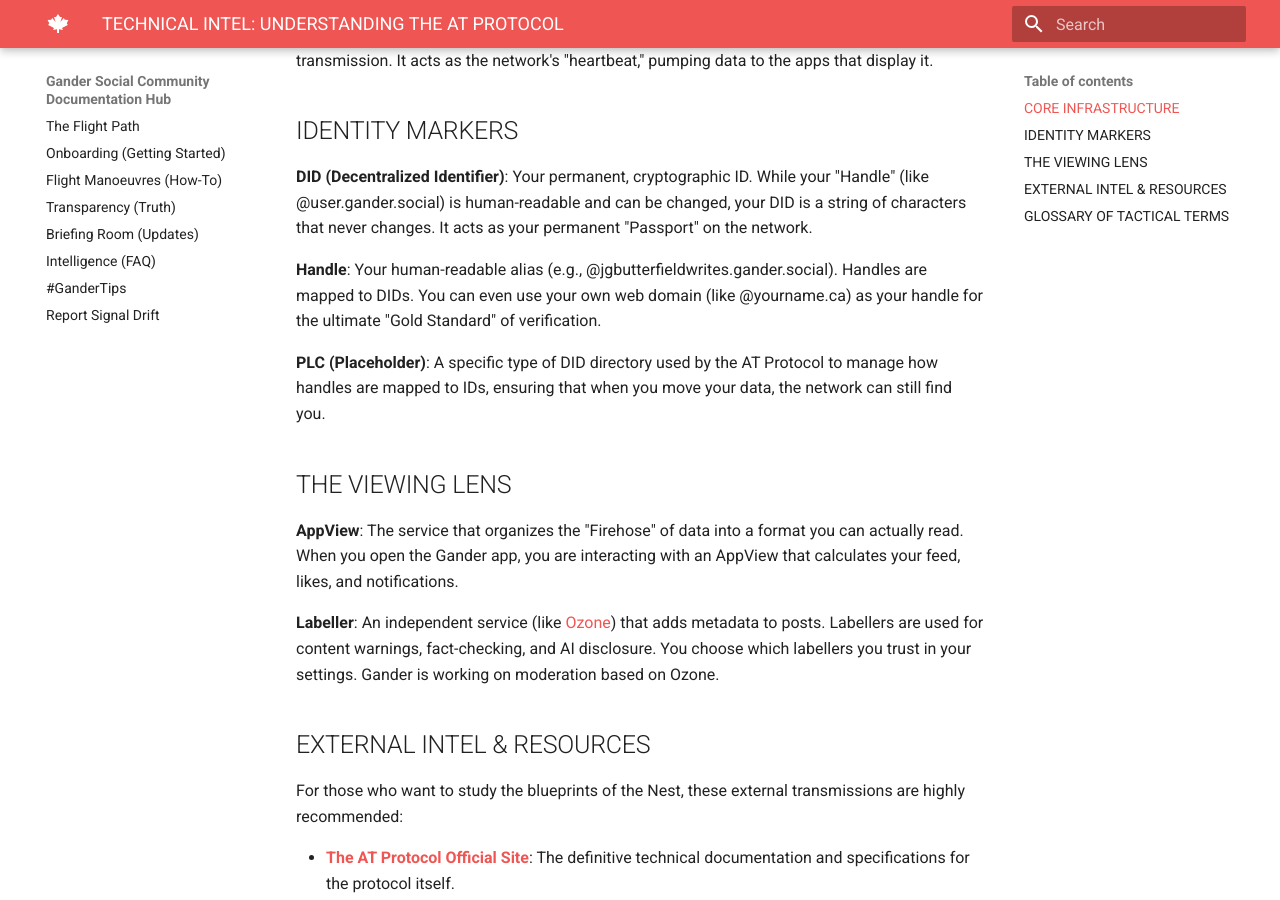
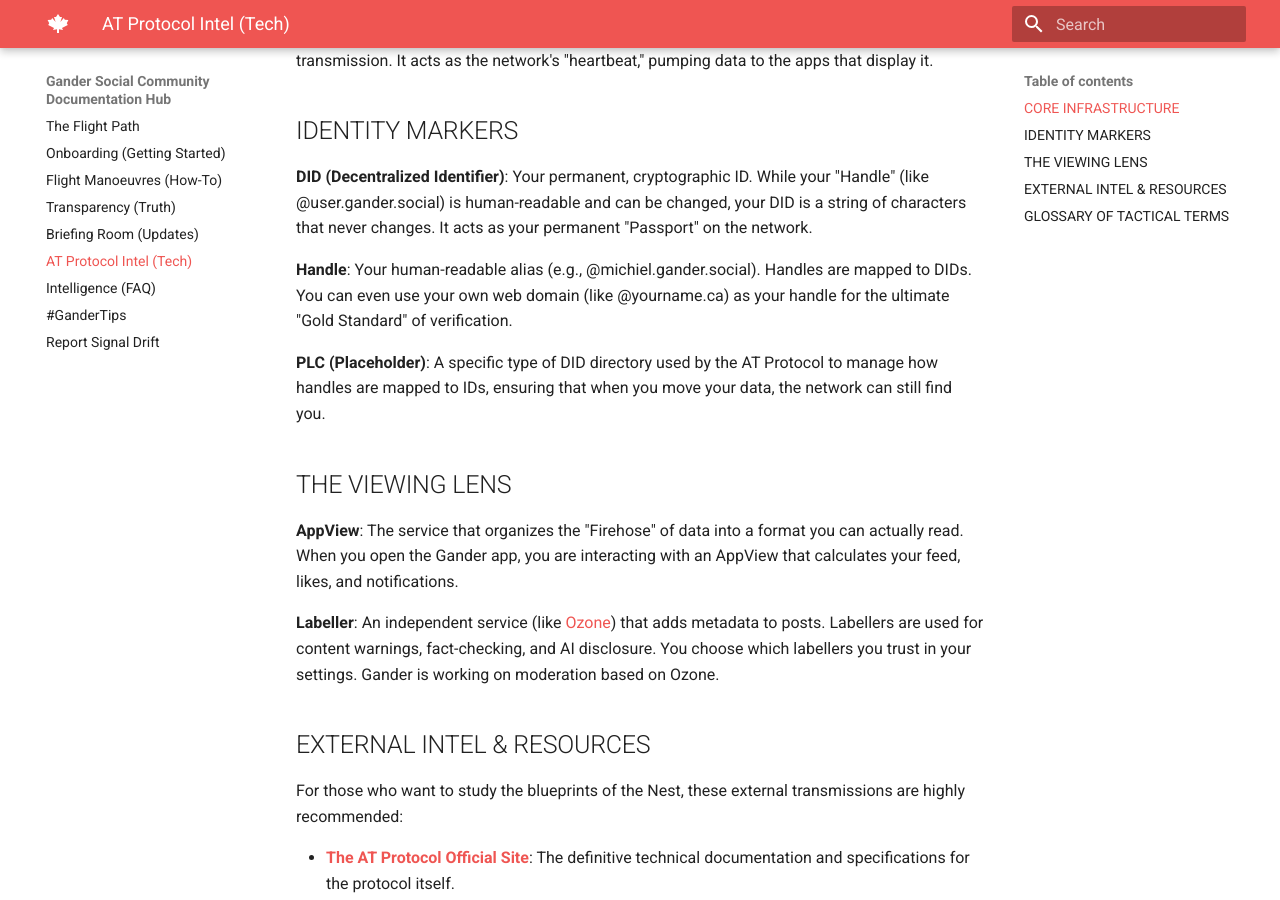
Before and after one commit to jasonbutt/gander-social-docs, an MkDocs documentation site: the page built from docs/at-proto-terms.md, in a window 1280 px wide and 900 px high, scrolled down 808 px. Built offline with MkDocs 1.6.1 and Material for MkDocs 9.7.7, drawn with Linux system fonts in a browser that asks for light colours; some of the changed text lies outside the part shown.

Commit message:
Update main menu as well

```diff
--- a/docs/at-proto-terms.md
+++ b/docs/at-proto-terms.md
@@ -16,7 +16,7 @@
 
 **DID (Decentralized Identifier)**: Your permanent, cryptographic ID. While your "Handle" (like @user.gander.social) is human-readable and can be changed, your DID is a string of characters that never changes. It acts as your permanent "Passport" on the network.
 
-**Handle**: Your human-readable alias (e.g., @jgbutterfieldwrites.gander.social). Handles are mapped to DIDs. You can even use your own web domain (like @yourname.ca) as your handle for the ultimate "Gold Standard" of verification.
+**Handle**: Your human-readable alias (e.g., @michiel.gander.social). Handles are mapped to DIDs. You can even use your own web domain (like @yourname.ca) as your handle for the ultimate "Gold Standard" of verification.
 
 **PLC (Placeholder)**: A specific type of DID directory used by the AT Protocol to manage how handles are mapped to IDs, ensuring that when you move your data, the network can still find you.
 
--- a/mkdocs.yml
+++ b/mkdocs.yml
@@ -33,6 +33,7 @@
   - Flight Manoeuvres (How-To): how-to.md
   - Transparency (Truth): transparency.md
   - Briefing Room (Updates): briefing-room.md
+  - AT Protocol Intel (Tech): at-proto-terms.md
   - Intelligence (FAQ): faq.md
   - '#GanderTips': gander-tips.md
   - Report Signal Drift: https://github.com/jasonbutt/gander-social-docs/issues/new/choose
```
